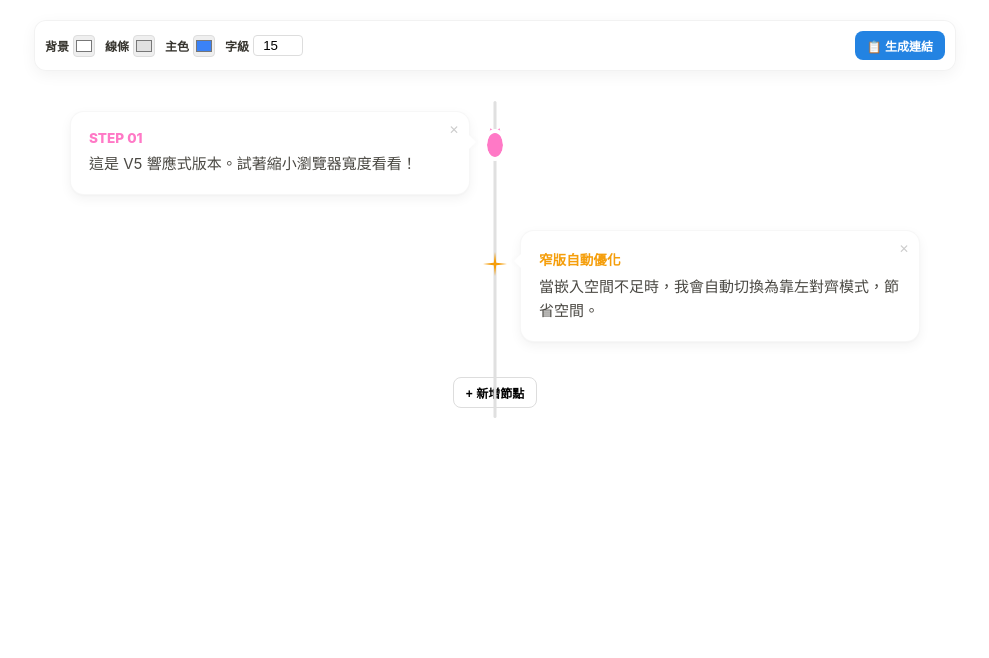
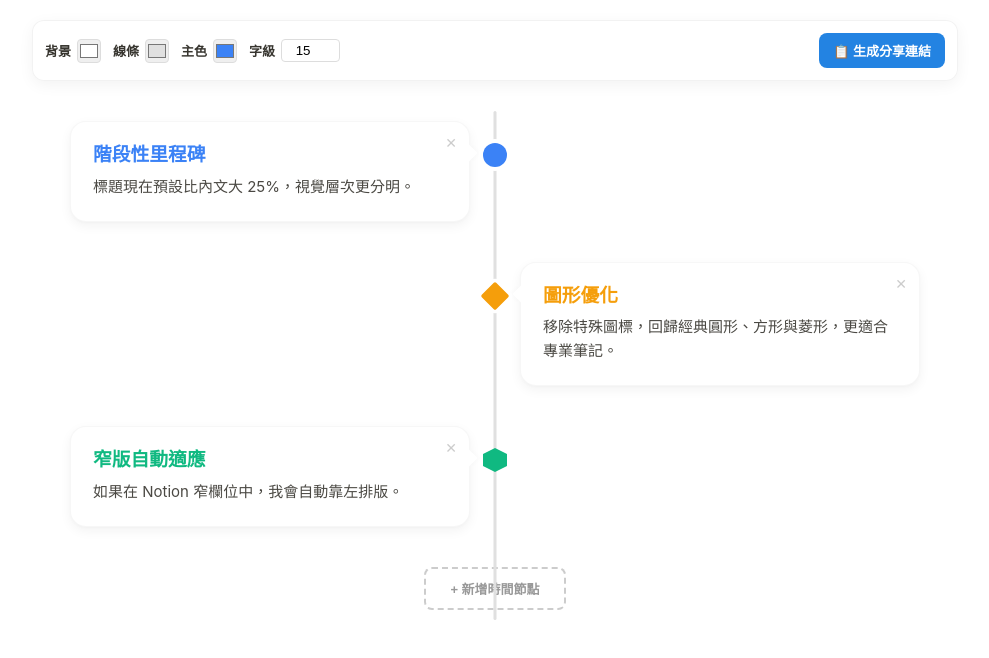
Before and after one commit to l0905501192-arch/Timeline01, a plain HTML site: page index.html in a window 1280 px wide. Shown: the whole page, without its empty margins (145-1134 px from the left). Drawn offline with Linux system fonts and the light colour scheme.

Commit message:
Update index.html

```diff
--- a/index.html
+++ b/index.html
@@ -3,7 +3,7 @@
 <head>
     <meta charset="UTF-8">
     <meta name="viewport" content="width=device-width, initial-scale=1.0">
-    <title>Notion 智慧響應式時間線 V5</title>
+    <title>Notion 智慧響應式時間線 V6</title>
     <style>
         :root {
             --bg-color: #ffffff;
@@ -11,7 +11,7 @@
             --global-node-color: #3b82f6;
             --text-color: #37352f;
             --card-bg: #ffffff;
-            --font-size: 15px; /* 稍微縮小預設字級以適應窄版面 */
+            --font-size: 15px; /* 此為內文基礎字級 */
         }
 
         body {
@@ -24,34 +24,34 @@
             overflow-x: hidden;
         }
 
-        /* --- 頂部控制面板 (更精簡以節省空間) --- */
+        /* --- 頂部控制面板 --- */
         #controls {
             position: sticky; top: 0; z-index: 100;
             background: rgba(255, 255, 255, 0.85);
             backdrop-filter: blur(10px);
-            padding: 10px; border-radius: 12px;
+            padding: 12px; border-radius: 12px;
             margin: 0 auto 30px auto; max-width: 900px;
             box-shadow: 0 4px 15px rgba(0,0,0,0.05);
-            display: flex; flex-wrap: wrap; gap: 10px; align-items: center;
+            display: flex; flex-wrap: wrap; gap: 12px; align-items: center;
             border: 1px solid rgba(0,0,0,0.05);
         }
 
-        .control-group { display: flex; align-items: center; gap: 4px; font-size: 12px; font-weight: 600; }
-        input[type="color"] { width: 22px; height: 22px; border: 1px solid #ddd; cursor: pointer; border-radius: 4px; padding: 0; }
-        input[type="number"] { width: 40px; padding: 2px 4px; border: 1px solid #ddd; border-radius: 4px; text-align: center; }
+        .control-group { display: flex; align-items: center; gap: 6px; font-size: 13px; font-weight: 600; }
+        input[type="color"] { width: 24px; height: 24px; border: 1px solid #ddd; cursor: pointer; border-radius: 4px; padding: 0; }
+        input[type="number"] { width: 45px; padding: 3px 6px; border: 1px solid #ddd; border-radius: 4px; text-align: center; }
 
         button {
-            cursor: pointer; padding: 6px 12px; border-radius: 8px; border: 1px solid #ddd;
-            background: white; font-weight: 600; font-size: 12px; transition: 0.2s;
+            cursor: pointer; padding: 8px 14px; border-radius: 8px; border: 1px solid #ddd;
+            background: white; font-weight: 600; font-size: 13px; transition: 0.2s;
         }
         .btn-primary { background: #2383e2; color: white; border: none; }
+        .btn-primary:hover { background: #1a73ca; }
 
-        /* --- 時間線核心容器 --- */
+        /* --- 時間線核心 --- */
         .timeline-container {
             position: relative; max-width: 900px; margin: 0 auto; padding: 10px 0;
         }
 
-        /* 智慧型中央/左側線條 */
         .timeline-line {
             position: absolute; left: 50%; top: 0; bottom: 0;
             width: 3px; background-color: var(--line-color);
@@ -59,7 +59,7 @@
         }
 
         .node-wrapper {
-            position: relative; width: 100%; margin-bottom: 35px;
+            position: relative; width: 100%; margin-bottom: 40px;
             display: flex; justify-content: center; align-items: center;
         }
 
@@ -81,23 +81,20 @@
             transition: transform 0.3s cubic-bezier(0.175, 0.885, 0.32, 1.275);
         }
 
-        /* --- 響應式佈局：當寬度小於 640px 時強制靠左 --- */
-        @media (max-width: 640px) {
+        /* --- 響應式佈局 (針對 Notion 窄嵌入優化) --- */
+        @media (max-width: 680px) {
             .timeline-line { left: 25px; transform: none; }
             .node-dot-container { left: 25px; transform: translateX(-50%); }
-
             .node-wrapper.left, .node-wrapper.right {
                 justify-content: flex-start !important;
                 padding-left: 45px !important;
                 padding-right: 5px !important;
             }
-
             .node-card { margin: 0 !important; width: 100% !important; max-width: none !important; }
-            /* 強制所有箭頭指向左側線條 */
             .node-card::after { left: -6px !important; right: auto !important; box-shadow: -4px 4px 4px rgba(0,0,0,0.02) !important; }
         }
 
-        /* --- 特殊形狀定義 --- */
+        /* --- 精選圖形清單 --- */
         .shape-circle { border-radius: 50%; }
         .shape-rounded { border-radius: 6px; }
         .shape-square { border-radius: 2px; }
@@ -105,48 +102,56 @@
         .shape-hexagon { clip-path: polygon(50% 0%, 100% 25%, 100% 75%, 50% 100%, 0% 75%, 0% 25%); box-shadow: none !important; filter: drop-shadow(0 0 2px var(--bg-color)); }
         .shape-cross-star { clip-path: polygon(50% 0%, 55% 45%, 100% 50%, 55% 55%, 50% 100%, 45% 55%, 0% 50%, 45% 45%); box-shadow: none !important; filter: drop-shadow(0 0 2px var(--bg-color)); }
 
-        .shape-cat { border-radius: 50%; position: relative; box-shadow: none !important; border: 4px solid var(--bg-color); background-clip: padding-box; }
-        .shape-cat::before, .shape-cat::after {
-            content: ''; position: absolute; top: -5px; z-index: -1;
-            width: 0; height: 0; border-left: 6px solid transparent; border-right: 6px solid transparent; border-bottom: 9px solid currentColor;
-        }
-        .shape-cat::before { left: -1px; transform: rotate(-20deg); }
-        .shape-cat::after { right: -1px; transform: rotate(20deg); }
-
         /* --- 卡片設計 --- */
         .node-card {
             width: 90%; max-width: 380px; background: var(--card-bg);
-            padding: 18px; border-radius: 14px;
-            box-shadow: 0 4px 12px rgba(0,0,0,0.05), 0 1px 2px rgba(0,0,0,0.02);
+            padding: 22px; border-radius: 16px;
+            box-shadow: 0 4px 12px rgba(0,0,0,0.05), 0 1px 3px rgba(0,0,0,0.02);
             position: relative; transition: all 0.3s ease;
             margin: 0 25px; border: 1px solid rgba(0,0,0,0.03);
         }
-        .node-card:hover { transform: translateY(-4px); box-shadow: 0 12px 24px rgba(0,0,0,0.08); }
+        .node-card:hover { transform: translateY(-4px); box-shadow: 0 15px 30px rgba(0,0,0,0.08); }
 
         .node-card::after {
-            content: ''; position: absolute; top: 25px; width: 10px; height: 10px; background: var(--card-bg); transform: rotate(45deg);
+            content: ''; position: absolute; top: 25px; width: 12px; height: 12px; background: var(--card-bg); transform: rotate(45deg);
         }
-        .node-wrapper.left .node-card::after { right: -5px; box-shadow: 3px -3px 3px rgba(0,0,0,0.01); }
-        .node-wrapper.right .node-card::after { left: -5px; box-shadow: -3px 3px 3px rgba(0,0,0,0.01); }
+        .node-wrapper.left .node-card::after { right: -6px; box-shadow: 3px -3px 3px rgba(0,0,0,0.01); }
+        .node-wrapper.right .node-card::after { left: -6px; box-shadow: -3px 3px 3px rgba(0,0,0,0.01); }
 
-        .node-time { font-weight: 800; font-size: 0.85em; margin-bottom: 6px; display: block; color: var(--global-node-color); }
-        .node-desc { line-height: 1.6; outline: none; font-size: var(--font-size); opacity: 0.9; }
+        /* --- 文字樣式優化 --- */
+        .node-time {
+            font-weight: 800;
+            /* 標題大於內文：1.2倍 */
+            font-size: calc(var(--font-size) * 1.25);
+            margin-bottom: 8px;
+            display: block;
+            color: var(--global-node-color);
+            line-height: 1.2;
+        }
+        .node-desc {
+            line-height: 1.6;
+            outline: none;
+            font-size: var(--font-size);
+            opacity: 0.9;
+            color: var(--text-color);
+        }
 
+        /* --- 控制面板細節 --- */
         .node-settings {
-            margin-top: 15px; padding-top: 10px; border-top: 1px solid #f0f0f0;
-            display: none; flex-wrap: wrap; gap: 8px; font-size: 11px;
+            margin-top: 18px; padding-top: 12px; border-top: 1px solid #f2f2f2;
+            display: none; flex-wrap: wrap; gap: 8px; font-size: 11px; align-items: center;
         }
         .node-wrapper:hover .node-settings { display: flex; }
-        .node-settings select { padding: 2px 4px; border-radius: 4px; border: 1px solid #eee; background: #fafafa; font-size: 10px; }
+        .node-settings select { padding: 3px 6px; border-radius: 5px; border: 1px solid #ddd; background: #fafafa; font-size: 11px; cursor: pointer; }
 
         .delete-btn {
-            position: absolute; top: 10px; right: 10px; font-size: 12px; color: #ccc; cursor: pointer; transition: 0.2s;
+            position: absolute; top: 12px; right: 12px; font-size: 14px; color: #ccc; cursor: pointer; transition: 0.2s;
         }
         .delete-btn:hover { color: #ff4d4f; }
 
         /* 唯讀模式 */
         body.readonly #controls, body.readonly .node-settings, body.readonly .delete-btn, body.readonly #addBtn { display: none !important; }
-        body.readonly { padding-top: 10px; }
+        body.readonly { padding-top: 15px; }
     </style>
 </head>
 <body>
@@ -155,16 +160,16 @@
     <div class="control-group">背景<input type="color" id="bgColor" value="#ffffff"></div>
     <div class="control-group">線條<input type="color" id="lineColor" value="#e0e0e0"></div>
     <div class="control-group">主色<input type="color" id="globalNodeColor" value="#3b82f6"></div>
-    <div class="control-group">字級<input type="number" id="fontSize" value="15"></div>
+    <div class="control-group">字級<input type="number" id="fontSize" value="15" min="12" max="24"></div>
     <div style="flex-grow: 1;"></div>
-    <button class="btn-primary" onclick="generateShareLink()">📋 生成連結</button>
+    <button class="btn-primary" onclick="generateShareLink()">📋 生成分享連結</button>
 </div>
 
 <div class="timeline-container">
     <div class="timeline-line"></div>
     <div id="nodesContainer"></div>
-    <div id="addBtn" style="text-align: center; margin-top: 20px;">
-        <button onclick="addNode()">+ 新增節點</button>
+    <div id="addBtn" style="text-align: center; margin-top: 30px;">
+        <button onclick="addNode()" style="padding: 10px 24px; border: 2px dashed #ccc; background: none; color: #999;">+ 新增時間節點</button>
     </div>
 </div>
 
@@ -172,8 +177,9 @@
     let state = {
         bg: '#ffffff', line: '#e0e0e0', globalNode: '#3b82f6', text: '#37352f', size: 15,
         items: [
-            { time: 'STEP 01', desc: '這是 V5 響應式版本。試著縮小瀏覽器寬度看看！', side: 'left', shape: 'cat', color: '#ff79c6' },
-            { time: '窄版自動優化', desc: '當嵌入空間不足時，我會自動切換為靠左對齊模式，節省空間。', side: 'right', shape: 'cross-star', color: '#f59e0b' }
+            { time: '階段性里程碑', desc: '標題現在預設比內文大 25%，視覺層次更分明。', side: 'left', shape: 'circle' },
+            { time: '圖形優化', desc: '移除特殊圖標，回歸經典圓形、方形與菱形，更適合專業筆記。', side: 'right', shape: 'diamond', color: '#f59e0b' },
+            { time: '窄版自動適應', desc: '如果在 Notion 窄欄位中，我會自動靠左排版。', side: 'left', shape: 'hexagon', color: '#10b981' }
         ]
     };
 
@@ -207,7 +213,7 @@
             node.className = `node-wrapper ${side}`;
             node.innerHTML = `
                 <div class="node-dot-container">
-                    <div class="node-dot shape-${shape}" style="background-color: ${color}; color: ${color};"></div>
+                    <div class="node-dot shape-${shape}" style="background-color: ${color}"></div>
                 </div>
                 <div class="node-card">
                     <div class="delete-btn" onclick="removeNode(${index})">✕</div>
@@ -215,19 +221,21 @@
                     <div class="node-desc" contenteditable="true" onblur="updateItem(${index}, 'desc', this.innerText)">${item.desc}</div>
 
                     <div class="node-settings">
+                        <span>設定:</span>
                         <select onchange="updateItem(${index}, 'side', this.value)">
-                            <option value="left" ${side==='left'?'selected':''}>左側</option>
-                            <option value="right" ${side==='right'?'selected':''}>右側</option>
+                            <option value="left" ${side==='left'?'selected':''}>靠左</option>
+                            <option value="right" ${side==='right'?'selected':''}>靠右</option>
                         </select>
                         <select onchange="updateItem(${index}, 'shape', this.value)">
-                            <option value="cat" ${shape==='cat'?'selected':''}>🐱 貓咪</option>
-                            <option value="cross-star" ${shape==='cross-star'?'selected':''}>✨ 十字星</option>
                             <option value="circle" ${shape==='circle'?'selected':''}>● 圓形</option>
+                            <option value="rounded" ${shape==='rounded'?'selected':''}>■ 圓角方形</option>
+                            <option value="square" ${shape==='square'?'selected':''}>■ 正方形</option>
                             <option value="diamond" ${shape==='diamond'?'selected':''}>◆ 菱形</option>
                             <option value="hexagon" ${shape==='hexagon'?'selected':''}>⬡ 六角形</option>
+                            <option value="cross-star" ${shape==='cross-star'?'selected':''}>✦ 十字星</option>
                         </select>
                         <input type="color" value="${color}" onchange="updateItem(${index}, 'color', this.value)">
-                        <button onclick="resetItem(${index})">重置</button>
+                        <button onclick="resetItem(${index})" style="padding: 2px 6px; font-size: 10px;">重置</button>
                     </div>
                 </div>
             `;
@@ -236,8 +244,8 @@
     }
 
     function updateItem(index, key, value) { state.items[index][key] = value; if (key !== 'time' && key !== 'desc') render(); }
-    function addNode() { state.items.push({ time: 'NEW', desc: '新內容...', side: state.items.length % 2 === 0 ? 'left' : 'right', shape: 'circle' }); render(); }
-    function removeNode(index) { state.items.splice(index, 1); render(); }
+    function addNode() { state.items.push({ time: '新節點標題', desc: '在此輸入內容敘述...', side: state.items.length % 2 === 0 ? 'left' : 'right', shape: 'circle' }); render(); }
+    function removeNode(index) { if(confirm('確定刪除?')) { state.items.splice(index, 1); render(); } }
     function resetItem(index) { delete state.items[index].color; delete state.items[index].shape; render(); }
 
     document.getElementById('bgColor').oninput = (e) => { state.bg = e.target.value; render(); };
```
